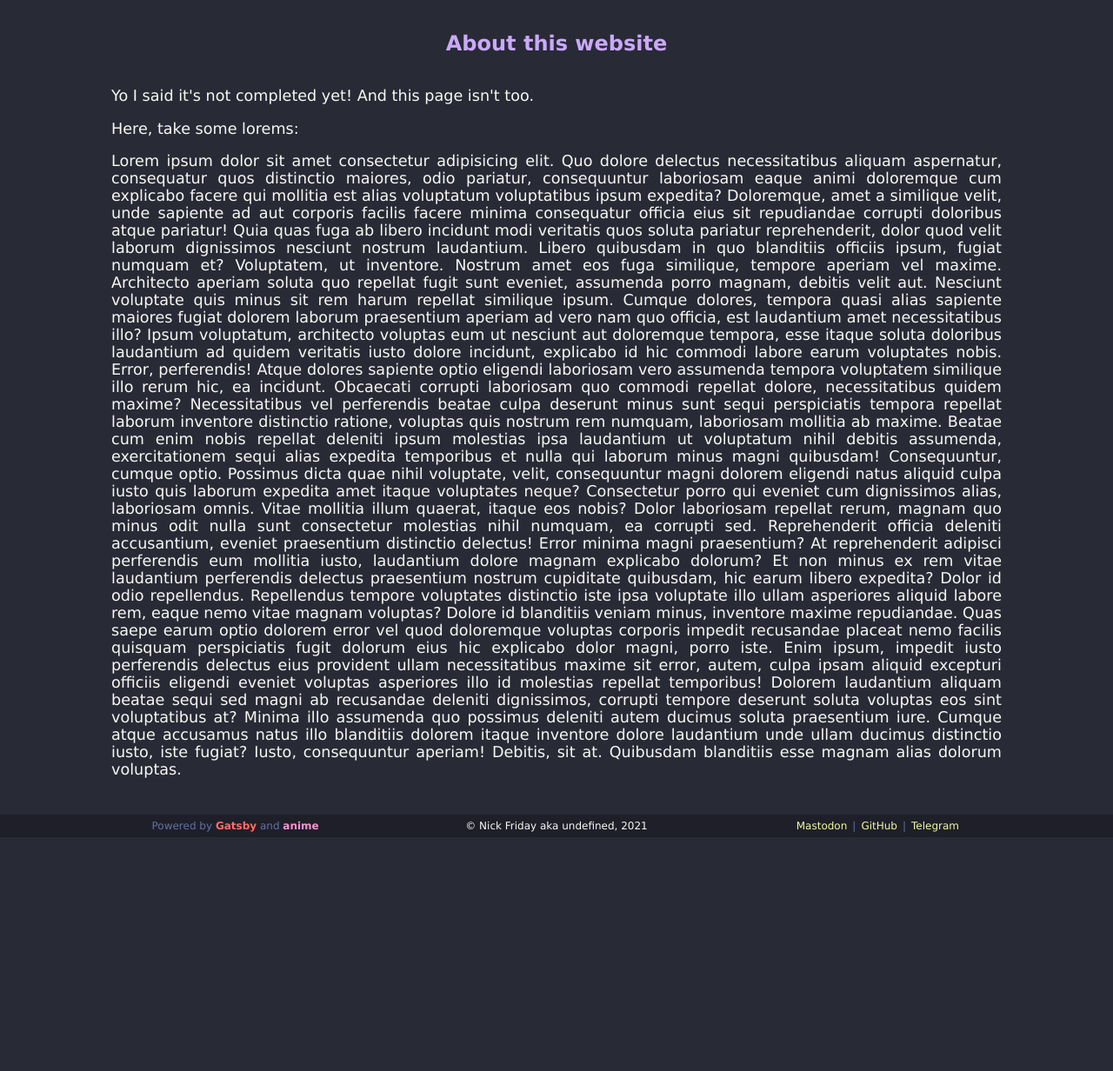
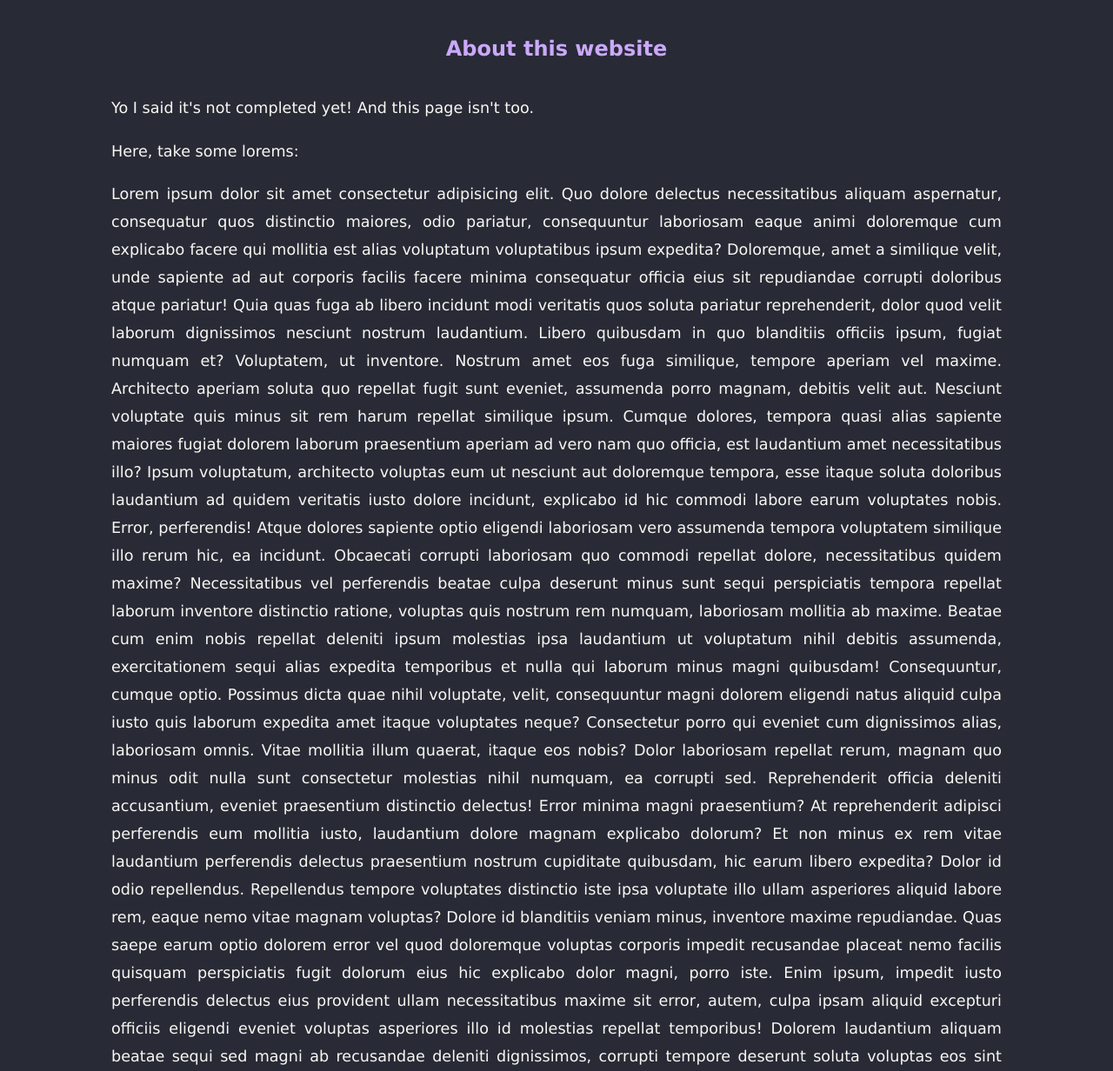
Before and after one commit to NFrid/nfrid.me-gatsby, a Gatsby site: page /about in a window 1280 px wide. Shown: the part 68-1300 px from the top of the page at 87% size. Before the commit the page ends 1031 px from the top, so only its background shows below. Built offline with nearby package versions, Linux system fonts and the light colour scheme; Gatsby itself is replaced by a stand-in of ours.

Commit message:
[fix@styles] line-height

```diff
--- a/src/components/Footer.tsx
+++ b/src/components/Footer.tsx
@@ -46,7 +46,7 @@ const Box = styled.div`
   color: ${d.fg};
   text-align: center;
   font-size: 12px;
-  padding: 0.5em;
+  /* padding: 0.5em; */
 
   display: flex;
   flex-direction: row;
--- a/src/styles/global.ts
+++ b/src/styles/global.ts
@@ -21,6 +21,7 @@ const GlobalStyle = createGlobalStyle`
     margin: 0;
     padding: 0;
     color: ${d.fg};
+    line-height: 2em;
   }
 `;
 
```
